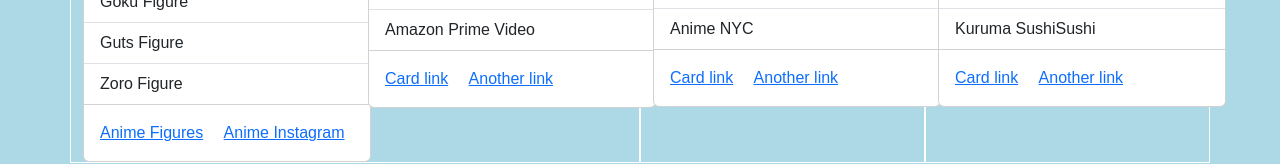
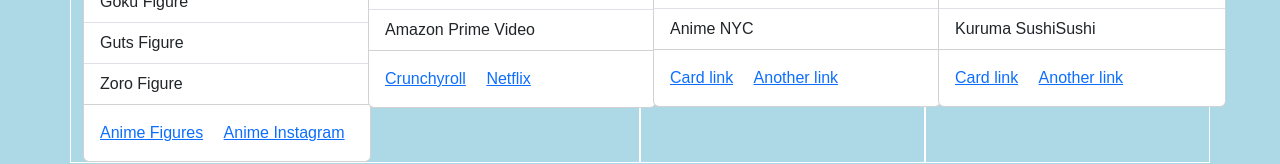
Before and after one commit to JGALLEGO1234/ProyectoGitHubVLA, a plain HTML site: page index.html in a window 1280 px wide. Shown: the part 476-640 px from the top of the page. Drawn offline with nearby package versions, Linux system fonts and the light colour scheme.

Commit message:
Updated the cards

```diff
--- a/index.html
+++ b/index.html
@@ -19,7 +19,11 @@
 
 
 
-        <button class="navbar-toggler" type="button" data-bs-toggle="collapse" data-bs-target="#navbarSupportedContent" aria-controls="navbarSupportedContent" aria-expanded="false" aria-label="Toggle navigation">
+        <button class="navbar-toggler"
+        type="button" data-bs-toggle="collapse"
+        data-bs-target="#navbarSupportedContent"
+        aria-controls="navbarSupportedContent"
+        aria-expanded="false" aria-label="Toggle navigation">
           <span class="navbar-toggler-icon"></span>
         </button>
         <div class="collapse navbar-collapse" id="navbarSupportedContent">
@@ -127,8 +131,8 @@
                   <li class="list-group-item">Amazon Prime Video</li>
                 </ul>
                 <div class="card-body">
-                  <a href="#" class="card-link">Card link</a>
-                  <a href="#" class="card-link">Another link</a>
+                  <a href="https://www.crunchyroll.com/?srsltid=AfmBOootTNt4ZbgwGO9z8wLWD1WypftuMrBTTITpAvy3QxSbyk_lrz31" target="_blank" class="card-link">Crunchyroll</a>
+                  <a href="https://www.netflix.com/cr-en/" target="_blank" class="card-link">Netflix</a>
                 </div>
               </div>
 
```
